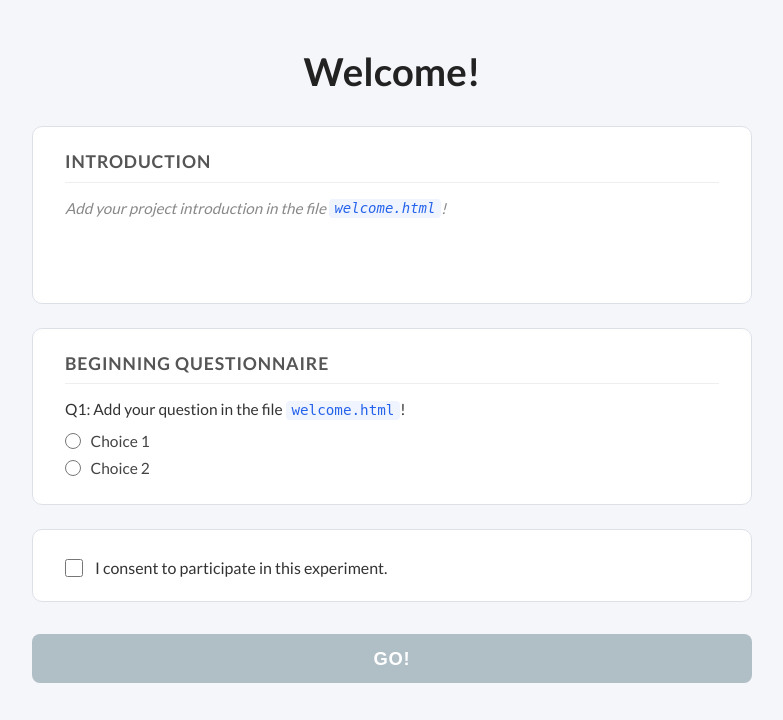
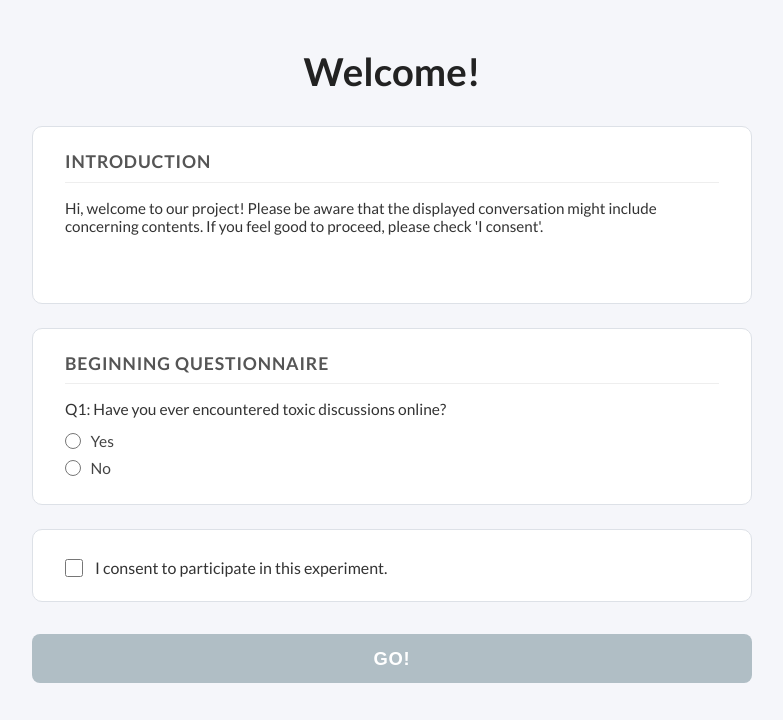
Before and after one commit to HMC-AWeSoMe-Lab/AWeSoMe-Platform, a Flask app: page /welcome in a window 1280 px wide. Shown: the top 720 px of the page, without its empty margins (248-1031 px from the left). Run offline with Flask 3, Linux system fonts and the light colour scheme.

Commit message:
Changing of names

```diff
--- a/app.py
+++ b/app.py
@@ -89,21 +89,21 @@ with open(settings_path, "r") as file:
     settings = json.load(file)
     placeholder_text = settings["commentBox"]["placeholderText"]
     submit_button_text = settings["commentBox"]["submitButtonText"]
-    # Intervention toggles — edit these in static/settings.json
-    reading_timer_enabled = settings["interventions"]["readingTimerEnabled"]
-    min_comment_length = settings["interventions"]["minCommentLength"]
-    reply_to_anywhere = settings["interventions"].get("replyToAnywhere", True)
-    # instructionEnabled toggles the whole Instruction page (route)
-    instruction_enabled = settings["interventions"].get("instructionEnabled", True)
+    # Feature toggles — edit these in static/settings.json
+    reading_timer_enabled = settings["toggleable_features"]["readingTimerEnabled"]
+    min_comment_length = settings["toggleable_features"]["minCommentLength"]
+    reply_to_anywhere = settings["toggleable_features"].get("replyToAnywhere", True)
+    # instructionPageEnabled toggles the whole Instruction page (route)
+    instruction_enabled = settings["toggleable_features"].get("instructionPageEnabled", True)
     # trajectorySummaryBoxEnabled toggles just the trajectory summary box within the page;
     # the box is only ever shown if a summary actually exists for the conversation
-    trajectory_summary_box_enabled = settings["interventions"].get("trajectorySummaryBoxEnabled", True)
-    welcome_page_enabled = settings["interventions"].get("welcomePageEnabled", True)
+    trajectory_summary_box_enabled = settings["toggleable_features"].get("trajectorySummaryBoxEnabled", True)
+    welcome_page_enabled = settings["toggleable_features"].get("welcomePageEnabled", True)
     # entryQuestionnaireEnabled is only meaningful if welcomePageEnabled is True
-    entry_questionnaire_enabled = welcome_page_enabled and settings["interventions"].get("entryQuestionnaireEnabled", True)
-    exit_page_enabled = settings["interventions"].get("exitPageEnabled", True)
+    entry_questionnaire_enabled = welcome_page_enabled and settings["toggleable_features"].get("entryQuestionnaireEnabled", True)
+    exit_page_enabled = settings["toggleable_features"].get("exitPageEnabled", True)
     # exitQuestionnaireEnabled is only meaningful if exitPageEnabled is True
-    exit_questionnaire_enabled = exit_page_enabled and settings["interventions"].get("exitQuestionnaireEnabled", True)
+    exit_questionnaire_enabled = exit_page_enabled and settings["toggleable_features"].get("exitQuestionnaireEnabled", True)
 
 @app.route('/')
 def root():
--- a/backend/adapters/convokit_adapter.py
+++ b/backend/adapters/convokit_adapter.py
@@ -138,7 +138,7 @@ class ConvoKitAdapter(ConvoInterface):
         settings_path = os.path.join(base_dir, 'static', 'settings.json')
         with open(settings_path, "r") as file:
             settings = json.load(file)
-        convo_setting = settings.get("interventions", {}).get("conversation", "Random")
+        convo_setting = settings.get("toggleable_features", {}).get("conversation", "Random")
 
         if convo_setting != "Random" and convo_setting in self._conversations:
             return self._conversations[convo_setting]
--- a/backend/convo_manager/convo_manager.py
+++ b/backend/convo_manager/convo_manager.py
@@ -27,7 +27,7 @@ def display_convo(c, comment_content=None):
         reply_in_comments = bool(settings["commentBox"]["replyInComments"])
         display_score = bool(settings["commentBox"]["displayScore"])
         anon_users = bool(settings["commentBox"]["anon_users"])
-        reply_to_anywhere = bool(settings["interventions"].get("replyToAnywhere", True))
+        reply_to_anywhere = bool(settings["toggleable_features"].get("replyToAnywhere", True))
 
     reply_list = []
     reply_button_html = ""
--- a/static/js/events/commentActions.js
+++ b/static/js/events/commentActions.js
@@ -8,7 +8,7 @@ import { triggerInterventions } from '../main.js';
 import { removeHighlights } from '../interventions/highlighting.js';
 import { renderPopup, resetPopupShownFlag } from '../interventions/popup.js';
 
-// Driven by "interventions.minCommentLength" in static/settings.json (0 = disabled)
+// Driven by "toggleable_features.minCommentLength" in static/settings.json (0 = disabled)
 const MIN_COMMENT_LENGTH = window.INTERVENTION_CONFIG?.minCommentLength ?? 10;
 
 let activeReplyContainer = null;
--- a/static/settings.json
+++ b/static/settings.json
@@ -1,9 +1,9 @@
 {
-  "interventions": {
+  "toggleable_features": {
     "readingTimerEnabled": true,
     "minCommentLength": 10,
     "replyToAnywhere": true,
-    "instructionEnabled": true,
+    "instructionPageEnabled": true,
     "trajectorySummaryBoxEnabled": true,
     "welcomePageEnabled": true,
     "entryQuestionnaireEnabled": true,
--- a/templates/welcome.html
+++ b/templates/welcome.html
@@ -12,13 +12,11 @@
    font-family: 'Lato', sans-serif;
    color: #333;
  }
-
  .welcome-wrapper {
    width: 90%;
    max-width: 720px;
    margin: 3rem auto 4rem;
  }
-
  .welcome-title {
    font-size: 2.4rem;
    font-weight: 700;
@@ -26,7 +24,6 @@
    margin-bottom: 2rem;
    color: #222;
  }
-
  .welcome-section {
    background: #fff;
    border: 1px solid #dde1e7;
@@ -34,7 +31,6 @@
    padding: 1.5rem 2rem;
    margin-bottom: 1.5rem;
  }
-
  .welcome-section h2 {
    font-size: 1.1rem;
    font-weight: 700;
@@ -45,14 +41,12 @@
    border-bottom: 1px solid #eee;
    padding-bottom: 0.6rem;
  }
-
  .welcome-section .content-area {
    min-height: 80px;
-    color: #888;
-    font-style: italic;
+   color: #333;        /* was #888 */
+   font-style: normal;  /* was italic */
    font-size: 0.95rem;
  }
-
  .content-area code {
    background: #f0f4ff;
    color: #2563eb;
@@ -61,20 +55,17 @@
    font-size: 0.92em;
    font-family: monospace;
  }
-
  .question-text {
    font-style: normal;
    color: #333;
    margin-bottom: 0.85rem;
    font-size: 0.97rem;
  }
-
  .choices {
    display: flex;
    flex-direction: column;
    gap: 0.55rem;
  }
-
  .choice-label {
    display: flex;
    align-items: center;
@@ -84,7 +75,6 @@
    cursor: pointer;
    font-size: 0.97rem;
  }
-
  .choice-label input[type="radio"] {
    width: 16px;
    height: 16px;
@@ -92,14 +82,12 @@
    cursor: pointer;
    flex-shrink: 0;
  }
-
  .consent-row {
    display: flex;
    align-items: center;
    gap: 0.75rem;
    margin-top: 0.25rem;
  }
-
  .consent-row input[type="checkbox"] {
    width: 18px;
    height: 18px;
@@ -107,14 +95,12 @@
    accent-color: #2563eb;
    flex-shrink: 0;
  }
-
  .consent-row label {
    font-size: 1rem;
    cursor: pointer;
    color: #333;
    user-select: none;
  }
-
  .go-btn {
    display: block;
    width: 100%;
@@ -130,16 +116,13 @@
    margin-top: 2rem;
    transition: background-color 0.2s ease, transform 0.1s ease;
  }
-
  .go-btn.enabled {
    background-color: #2563eb;
    cursor: pointer;
  }
-
  .go-btn.enabled:hover {
    background-color: #1d4ed8;
  }
-
  .go-btn.enabled:active {
    transform: scale(0.98);
  }
@@ -149,36 +132,34 @@
 {% block body %}
 <div class="welcome-wrapper">
  <h1 class="welcome-title">Welcome!</h1>
-
  <div class="welcome-section">
    <h2>Introduction</h2>
-    <div class="content-area">Add your project introduction in the file <code>welcome.html</code>!</div>
+   <div class="content-area">Hi, welcome to our project! Please be aware that the displayed conversation might include concerning contents. If you feel good to proceed, please check 'I consent'.</div>
  </div>
+
 
  {% if entry_questionnaire_enabled %}
  <div class="welcome-section">
    <h2>Beginning Questionnaire</h2>
    <div class="content-area">
-      <p class="question-text">Q1: Add your question in the file <code>welcome.html</code>!</p>
+     <p class="question-text">Q1: Have you ever encountered toxic discussions online?</p>
      <div class="choices">
        <label class="choice-label">
-          <input type="radio" name="q1" value="1"> Choice 1
+         <input type="radio" name="q1" value="1"> Yes
        </label>
        <label class="choice-label">
-          <input type="radio" name="q1" value="2"> Choice 2
+         <input type="radio" name="q1" value="2"> No
        </label>
      </div>
    </div>
  </div>
  {% endif %}
-
  <div class="welcome-section">
    <div class="consent-row">
      <input type="checkbox" id="consent-checkbox">
      <label for="consent-checkbox">I consent to participate in this experiment.</label>
    </div>
  </div>
-
  <button class="go-btn" id="go-btn" disabled data-entry-questionnaire="{{ 'true' if entry_questionnaire_enabled else 'false' }}">GO!</button>
 </div>
 
@@ -187,12 +168,14 @@
  const checkbox = document.getElementById('consent-checkbox');
  const goBtn = document.getElementById('go-btn');
 
+
  // Consent logic always runs, regardless of questionnaire toggle
  if (sessionStorage.getItem('welcome_consent') === 'true') {
    checkbox.checked = true;
    goBtn.disabled = false;
    goBtn.classList.add('enabled');
  }
+
 
  checkbox.addEventListener('change', function () {
    sessionStorage.setItem('welcome_consent', this.checked);
@@ -205,14 +188,17 @@
    }
  });
 
+
  // Questionnaire save/restore only runs when the questionnaire is shown
  if (entryQuestionnaireEnabled) {
    const q1Radios = document.querySelectorAll('input[name="q1"]');
+
 
    const savedQ1 = sessionStorage.getItem('welcome_q1');
    if (savedQ1) {
      q1Radios.forEach(r => { if (r.value === savedQ1) r.checked = true; });
    }
+
 
    q1Radios.forEach(r => {
      r.addEventListener('change', function () {
@@ -221,14 +207,17 @@
    });
  }
 
+
  goBtn.addEventListener('click', async function () {
    if (goBtn.disabled) return;
+
 
    if (entryQuestionnaireEnabled) {
      const responses = {};
      document.querySelectorAll('input[type="radio"]:checked').forEach(r => {
        responses[r.name] = r.value;
      });
+
 
      try {
        await fetch('/submit_questionnaire', {
@@ -245,6 +234,7 @@
      }
    }
 
+
    window.location.href = '/instruction';
  });
 </script>
```
Also changed, not shown: templates/ending.html (+28 -3 lines), templates/instruction.html (+16 -1 lines). Lines whose indentation alone changed are shown as unchanged.
